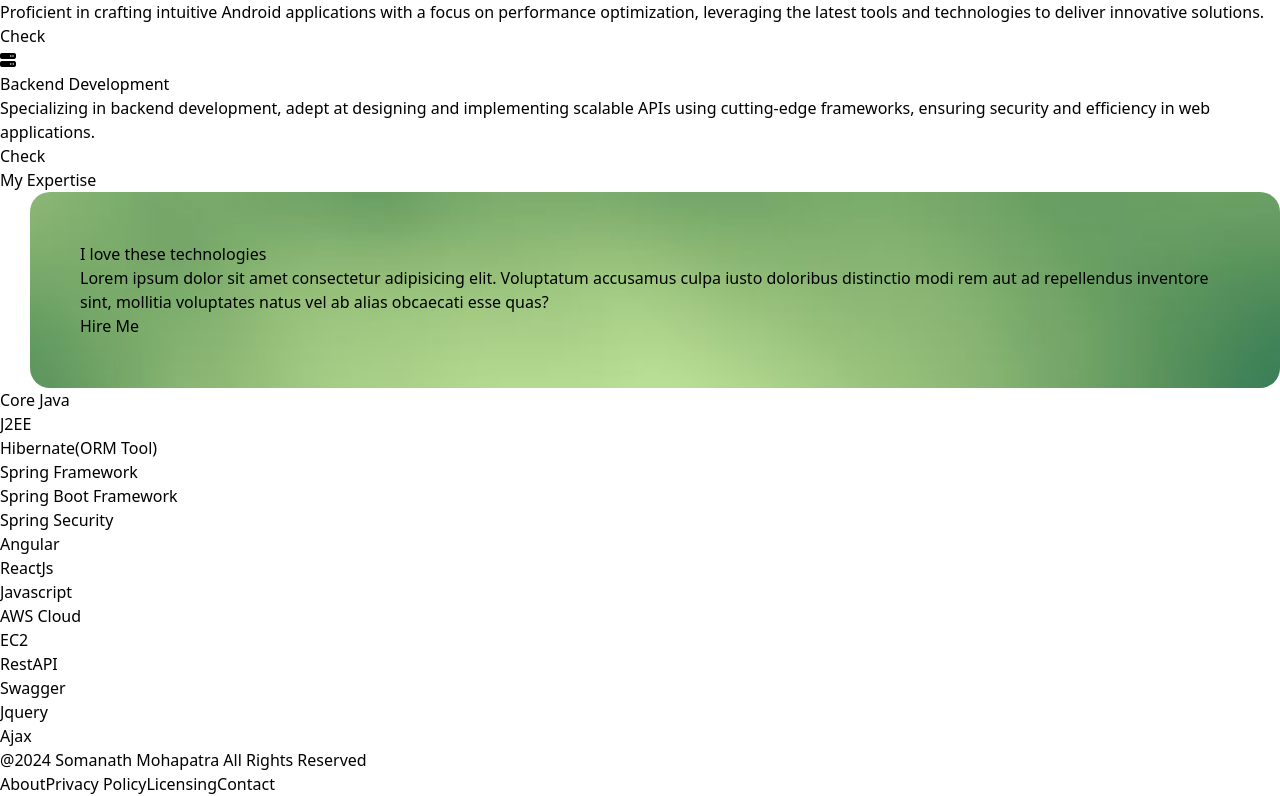
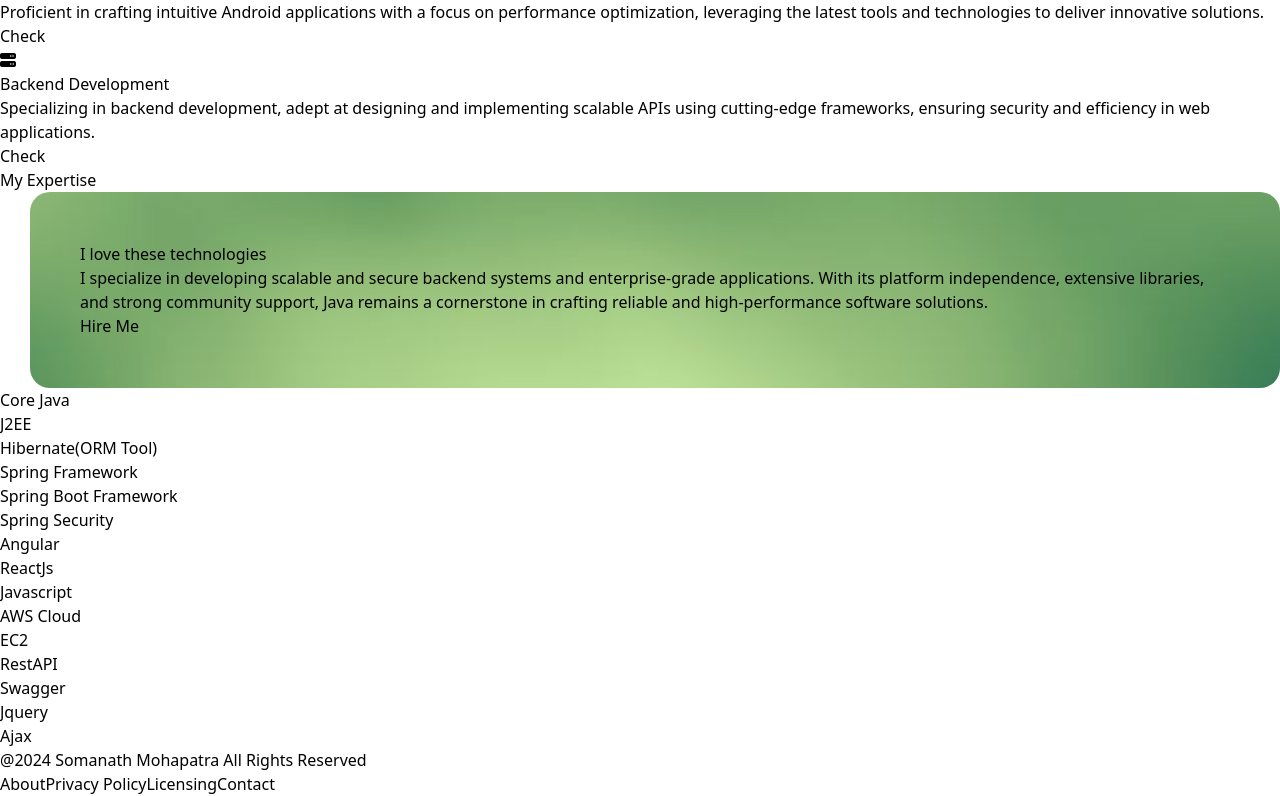
Before and after one commit to s0manath/PERSONAL_WEBSITE, a React (Vite) app: page / in a window 1280 px wide. Shown: the part 3000-3796 px from the top of the page. Built offline with nearby package versions, Linux system fonts and the light colour scheme.

Commit message:
Experties content updated

```diff
--- a/src/components/Expertise.jsx
+++ b/src/components/Expertise.jsx
@@ -25,7 +25,7 @@ const Expertise= ()=>{
                 {/* text container */}
                     <div className="w-2/3 text-center space-y-4">
                     <h1 className="text-4xl font-bold ">I love these technologies</h1>
-                    <p>Lorem ipsum dolor sit amet consectetur adipisicing elit. Voluptatum accusamus culpa iusto doloribus distinctio modi rem aut ad repellendus inventore sint, mollitia voluptates natus vel ab alias obcaecati esse quas?</p>
+                    <p>I specialize in developing scalable and secure backend systems and enterprise-grade applications. With its platform independence, extensive libraries, and strong community support, Java remains a cornerstone in crafting reliable and high-performance software solutions.</p>
                      <button className=" text-1xl px-4 py-2 bg-orange-500  rounded-full  shadow-lg">Hire Me</button>
                     </div>
                 </div>
```
Also changed, not shown: 2 other files (tests, documents, lock files or other folders).
